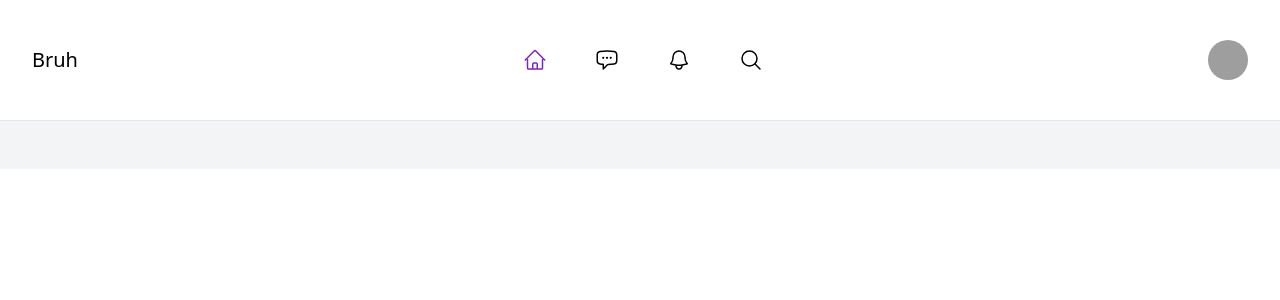
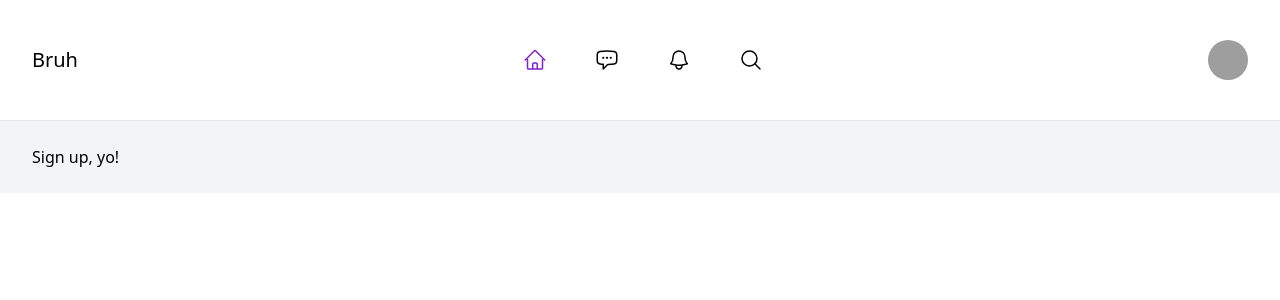
Before and after one commit to nhitz/bruh, a Vue app in the folder bruh_frontend/: page /signup in a window 1280 px wide. Before the commit this address had no page. Shown: the top 300 px of the page. Built offline with nearby package versions, Linux system fonts and the light colour scheme; grey boxes are pictures that could not be loaded.

Commit message:
create signup page view

```diff
--- a/bruh_frontend/src/router/index.js
+++ b/bruh_frontend/src/router/index.js
@@ -1,5 +1,6 @@
-import { createRouter, createWebHistory } from 'vue-router'
+import {createRouter, createWebHistory} from 'vue-router'
 import HomeView from '../views/HomeView.vue'
+import SignupView from "@/views/SignupView.vue";
 
 const router = createRouter({
     history: createWebHistory(import.meta.env.BASE_URL),
@@ -8,6 +9,11 @@ const router = createRouter({
             path: '/',
             name: 'home',
             component: HomeView
+        },
+        {
+            path: '/signup',
+            name: 'signup',
+            component: SignupView
         },
         {
             path: '/about',
--- /dev/null
+++ b/bruh_frontend/src/views/SignupView.vue
@@ -0,0 +1,13 @@
+<script setup>
+
+</script>
+
+<template>
+    <main>
+        <h1>Sign up, yo!</h1>
+    </main>
+</template>
+
+<style scoped>
+
+</style>
```
Lines whose indentation alone changed are shown as unchanged.
